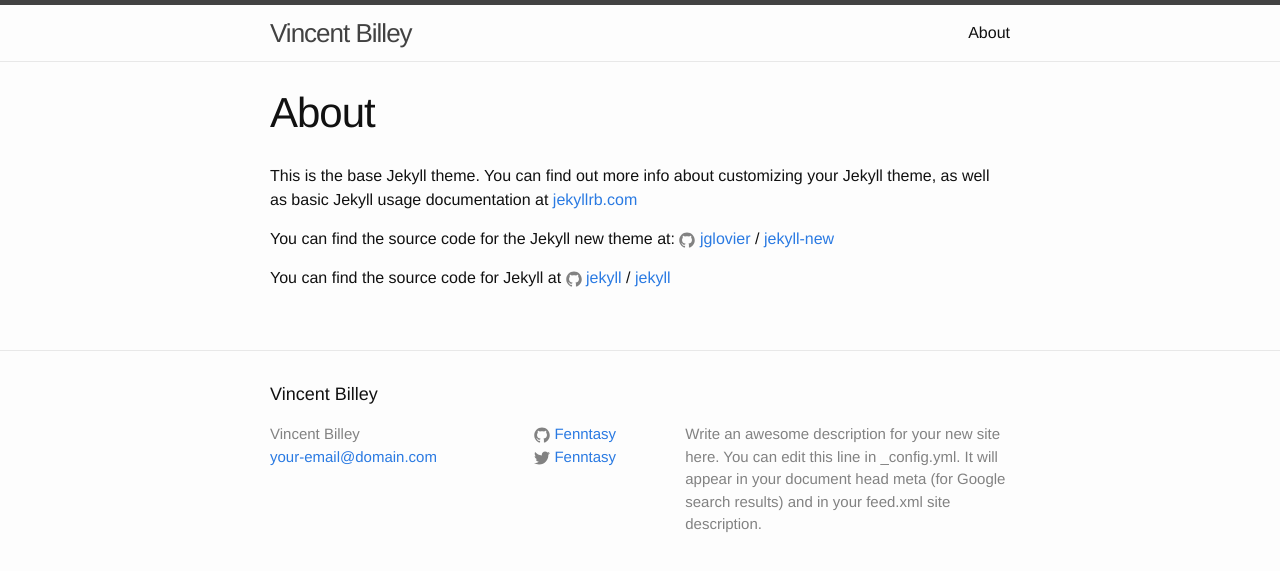
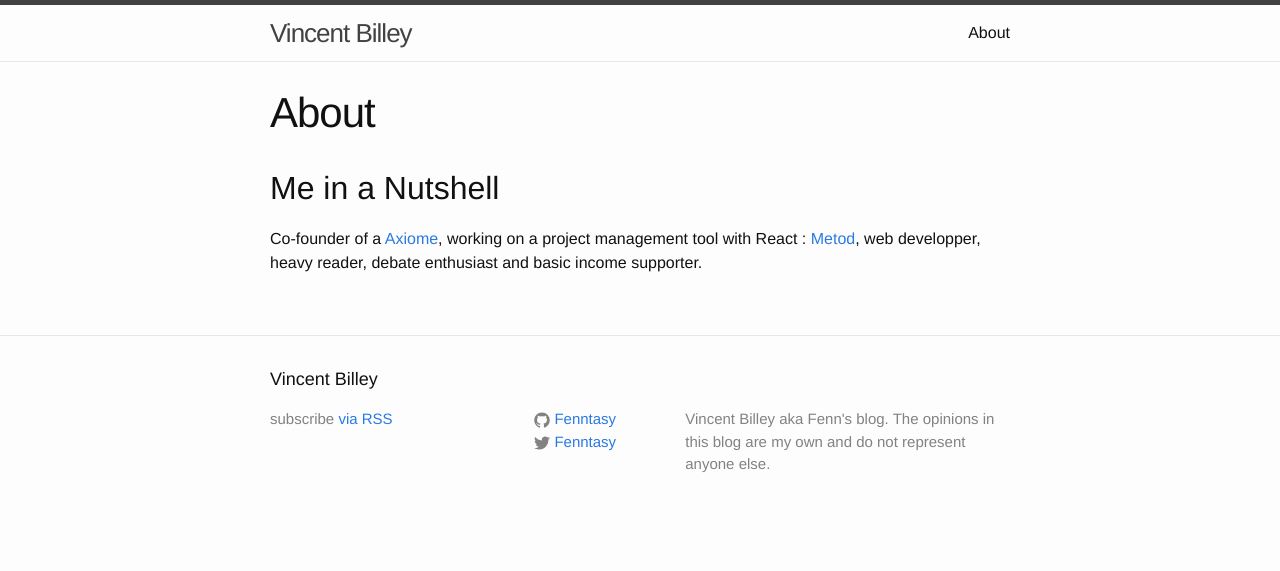
Before and after one commit to Fenntasy/blog, a Jekyll site: the page built from about.md, in a window 1280 px wide. Shown: the top 571 px of the page. Built offline with Jekyll 4.4.1, drawn with Linux system fonts in a browser that asks for light colours; Markdown is read by kramdown in place of the engine named in the settings.

```diff
--- a/_config.yml
+++ b/_config.yml
@@ -9,9 +9,8 @@
 title: Vincent Billey
 email: your-email@domain.com
 description: > # this means to ignore newlines until "baseurl:"
-  Write an awesome description for your new site here. You can edit this
-  line in _config.yml. It will appear in your document head meta (for
-  Google search results) and in your feed.xml site description.
+  Vincent Billey aka Fenn's blog. The opinions in this blog are my own and do not represent
+  anyone else.
 baseurl: "" # the subpath of your site, e.g. /blog
 url: "http://vincent.billey.me" # the base hostname & protocol for your site
 twitter_username: Fenntasy
--- a/_includes/footer.html
+++ b/_includes/footer.html
@@ -7,8 +7,9 @@
     <div class="footer-col-wrapper">
       <div class="footer-col footer-col-1">
         <ul class="contact-list">
-          <li>{{ site.title }}</li>
-          <li><a href="mailto:{{ site.email }}">{{ site.email }}</a></li>
+            <li class="rss-subscribe">
+              subscribe <a href="{{ "/feed.xml" | prepend: site.baseurl }}">via RSS</a>
+            </li>
         </ul>
       </div>
 
--- a/_sass/_layout.scss
+++ b/_sass/_layout.scss
@@ -245,3 +245,9 @@
         }
     }
 }
+
+.footnote {
+  font-style: italic;
+  font-size: 80%;
+  margin-bottom: 10px;
+}
--- a/about.md
+++ b/about.md
@@ -4,12 +4,6 @@ title: About
 permalink: /about/
 ---
 
-This is the base Jekyll theme. You can find out more info about customizing your Jekyll theme, as well as basic Jekyll usage documentation at [jekyllrb.com](http://jekyllrb.com/)
+##Me in a Nutshell
 
-You can find the source code for the Jekyll new theme at:
-{% include icon-github.html username="jglovier" %} /
-[jekyll-new](https://github.com/jglovier/jekyll-new)
-
-You can find the source code for Jekyll at
-{% include icon-github.html username="jekyll" %} /
-[jekyll](https://github.com/jekyll/jekyll)
+Co-founder of a [Axiome](http://www.axiome.io), working on a project management tool with React : [Metod](http://www.metod.io), web developper, heavy reader, debate enthusiast and basic income supporter.
--- a/index.html
+++ b/index.html
@@ -18,6 +18,4 @@ layout: default
     {% endfor %}
   </ul>
 
-  <p class="rss-subscribe">subscribe <a href="{{ "/feed.xml" | prepend: site.baseurl }}">via RSS</a></p>
-
 </div>
```
Also changed, not shown: _drafts/pure-object-immutables.markdown (added, +44 -0 lines), _posts/2011-09-01-php-gettext-debian-local.markdown (added, +37 -0 lines), _posts/2013-12-21-jen-ai-marre-je-veux-devenir-chef-de-projet.markdown (added, +29 -0 lines), _posts/2015-09-01-pure-javascript-immutable-array.markdown (added, +170 -0 lines), _posts/2015-09-10-1-is-enough.markdown (added, +19 -0 lines), _posts/2016-01-08-welcome-to-jekyll.markdown (deleted, +0 -25 lines), assets/-1-header-1.jpg (added), assets/Christopher_Kraft-_flight_director_during_Project_Mercury-_works_at_his_console_inside_the_Flight_Control_area_at_Mercury_Mission_Control-1.jpg (added), assets/debian.png (added), assets/youre-not-wrong.jpg (added), 1 other file.
